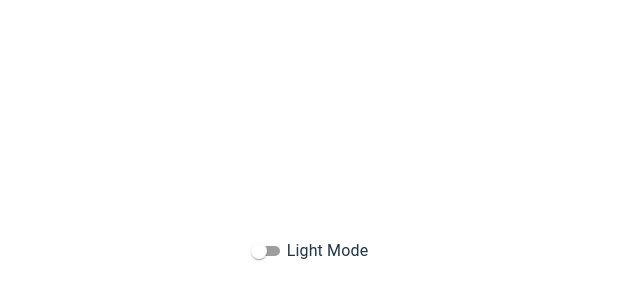
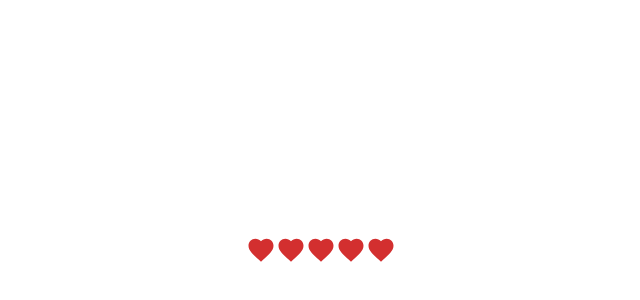
Before and after one commit to p-fassbender/react-material-ui-demo, a React (Vite) app: page / in a window 1280 px wide. Shown: the part 150-450 px from the top of the page, without its empty margins (319-959 px from the left). Built offline with nearby package versions, Linux system fonts and the light colour scheme.

Commit message:
mui rating

```diff
--- a/src/App.jsx
+++ b/src/App.jsx
@@ -2,6 +2,7 @@
 import { MuiButton } from './components/MuiButton'
 import { MuiCheckbox } from './components/MuiCheckbox'
 import { MuiRadioButton } from './components/MuiRadioButton'
+import { MuiRating } from './components/MuiRating'
 import { MuiSelect } from './components/MuiSelect'
 import { MuiSwitch } from './components/MuiSwitch'
 import { MuiTextField } from './components/MuiTextField'
@@ -23,7 +24,9 @@
 
             {/* <MuiCheckbox /> */}
 
-            <MuiSwitch />
+            {/* <MuiSwitch /> */}
+
+            <MuiRating />
         </>
     )
 }
--- /dev/null
+++ b/src/components/MuiRating.jsx
@@ -0,0 +1,29 @@
+import React from 'react'
+import { Rating, Stack } from '@mui/material'
+import { useState } from 'react'
+import FavoriteIcon from '@mui/icons-material/Favorite';
+import FavoriteBorderIcon from '@mui/icons-material/FavoriteBorder';
+
+export const MuiRating = () => {
+    const [value, setValue] = useState(5)
+    console.log({ value })
+    const handleChange = (e, newValue) => {
+        setValue(newValue)
+    }
+    return (
+        <>
+            <Stack spacing={2}>
+                <Rating
+                    value={value}
+                    onChange={handleChange}
+                    precision={0.5}
+                    size='large'
+                    icon={<FavoriteIcon fontSize='inherit' color='error' />}
+                    emptyIcon={<FavoriteBorderIcon fontSize='inherit' />}
+                // readOnly
+                // highlightSelectedOnly
+                />
+            </Stack>
+        </>
+    )
+}
```
